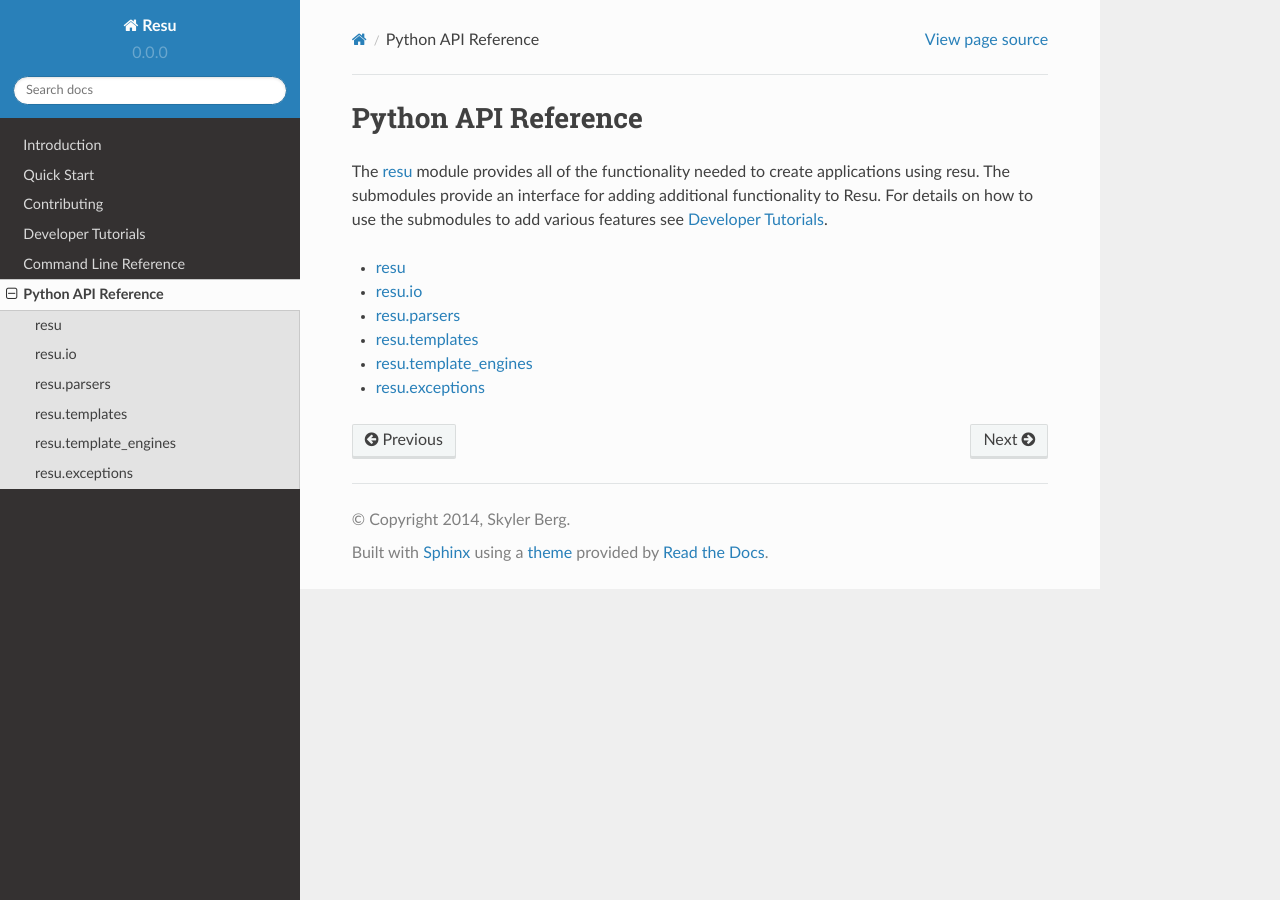
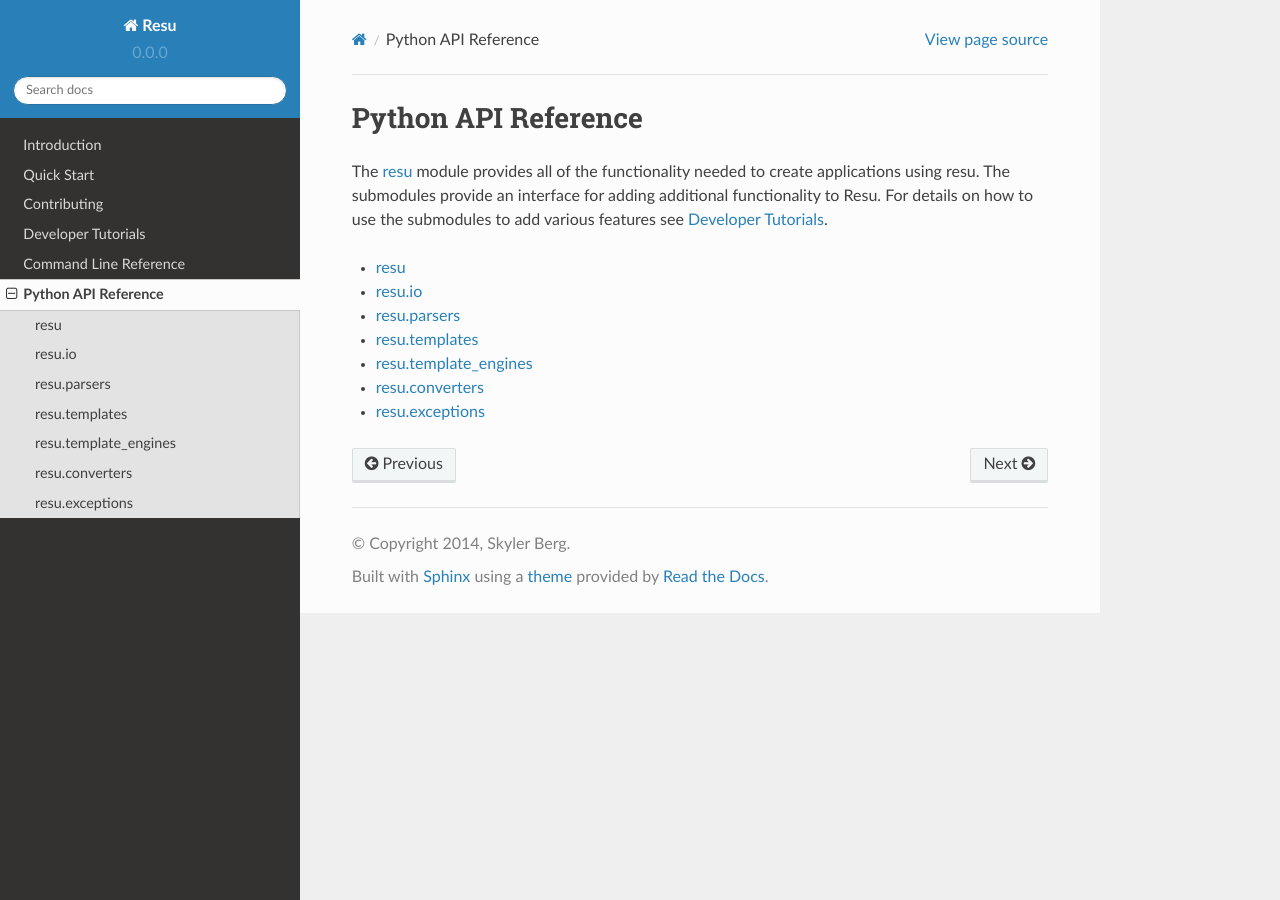
Before and after one commit to skylerberg/resu, a Sphinx documentation site: the page built from doc/pages/api.rst, in a window 1280 px wide. Built offline with Sphinx 7.4.7 and the Read the Docs theme 2.0.0, drawn with Linux system fonts in a browser that asks for light colours.

Commit message:
Add documentation pages for converters

```diff
--- a/doc/pages/api.rst
+++ b/doc/pages/api.rst
@@ -15,4 +15,5 @@
    api/parsers.rst
    api/templates.rst
    api/template_engines.rst
+   api/converters.rst
    api/exceptions.rst
--- /dev/null
+++ b/doc/pages/api/converters.rst
@@ -0,0 +1,10 @@
+resu.converters
+===============
+
+.. automodule:: resu.converters
+
+.. autoclass:: Converter
+   :members:
+
+.. autoclass:: HtmlToPdf
+   :members:
```
